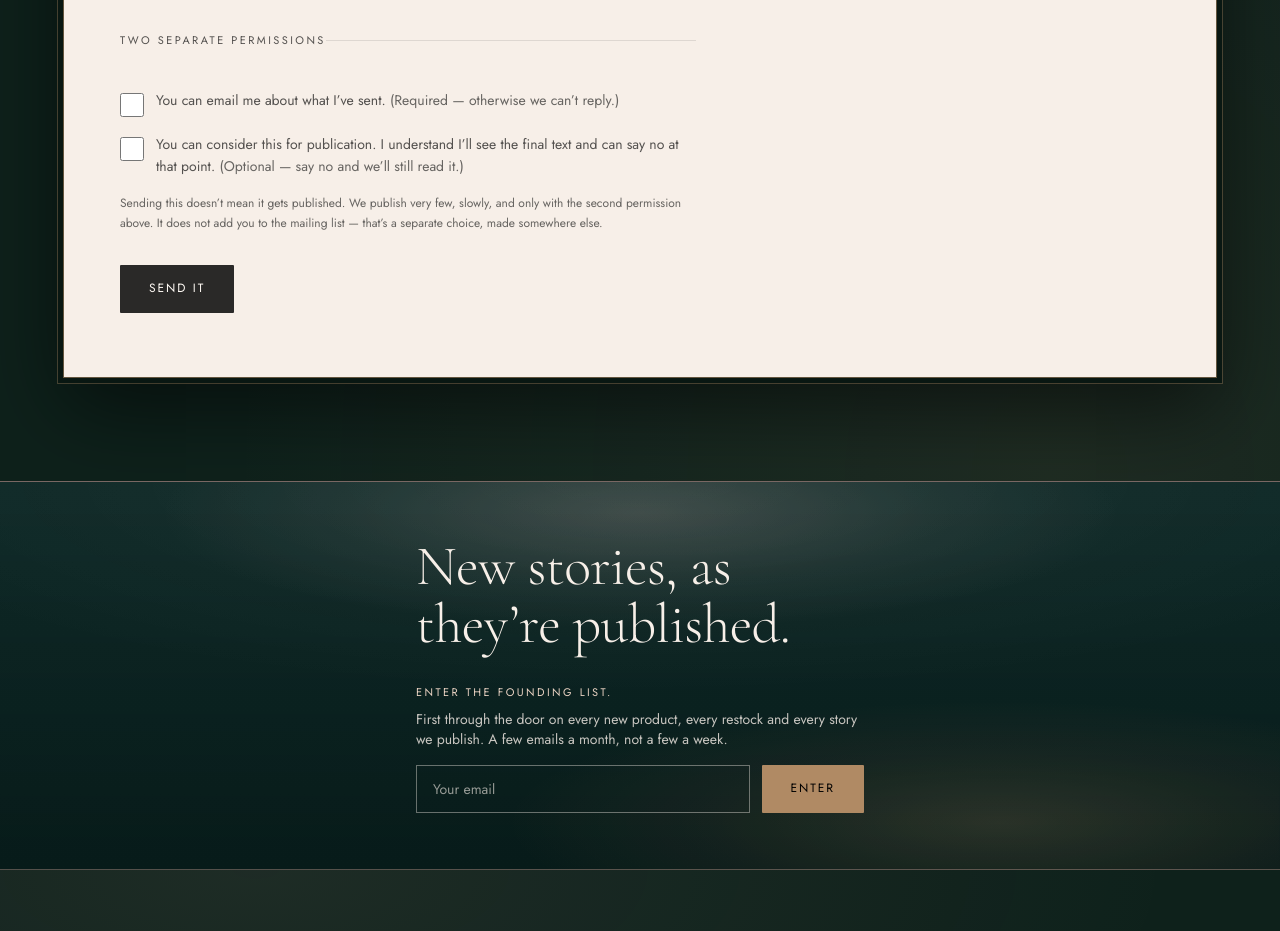
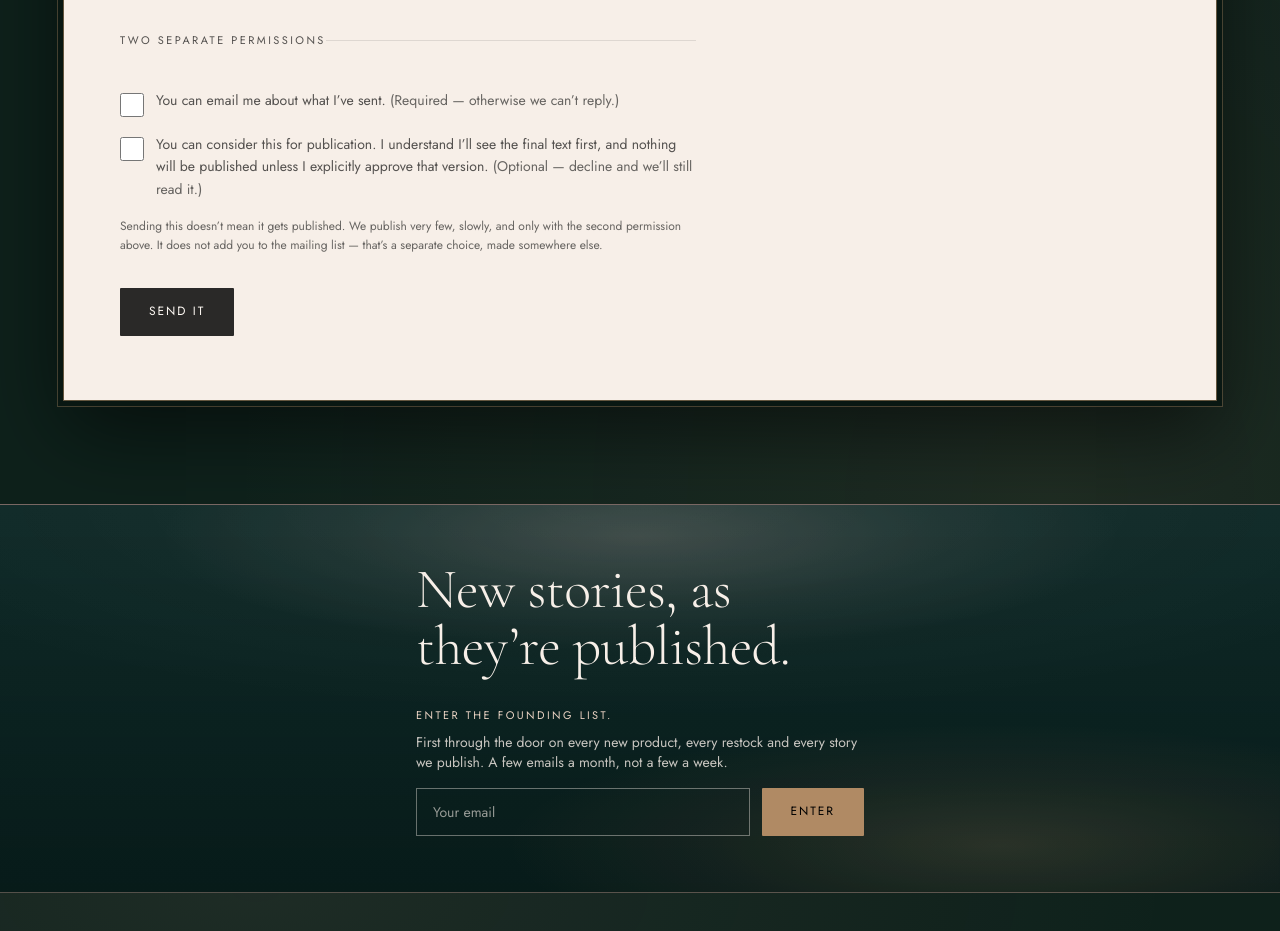
Before and after one commit to shelbykorpi/founder-lalaloca, a Next.js app: page /found-her in a window 1280 px wide. Shown: the part 3880-4811 px from the top of the page. Built offline with nearby package versions, Linux system fonts and the light colour scheme; no server answers.

Commit message:
make FOUND HER final approval explicit in submission flow

```diff
--- a/src/components/story/StoryForm.tsx
+++ b/src/components/story/StoryForm.tsx
@@ -43,8 +43,8 @@ export function StoryForm() {
         <p className="mt-4 text-sm leading-relaxed text-charcoal/80">
           A person reads every one of these — not a system, and not immediately. We’ve
           sent you a note confirming it arrived. If you ticked the second permission and
-          we’d like to publish, you’ll see the final text first and can say no then,
-          with no explanation needed.
+          we’d like to publish, you’ll receive the final text first. Nothing is published
+          until you explicitly approve that final version.
         </p>
       </div>
     );
@@ -204,8 +204,8 @@ export function StoryForm() {
           />
           <label htmlFor={`${uid}-publish`} className="text-sm leading-relaxed text-charcoal/80">
             You can consider this for publication. I understand I’ll see the final text
-            and can say no at that point.{" "}
-            <span className="text-charcoal/70">(Optional — say no and we’ll still read it.)</span>
+            first, and nothing will be published unless I explicitly approve that version.{" "}
+            <span className="text-charcoal/70">(Optional — decline and we’ll still read it.)</span>
           </label>
         </div>
 
```
